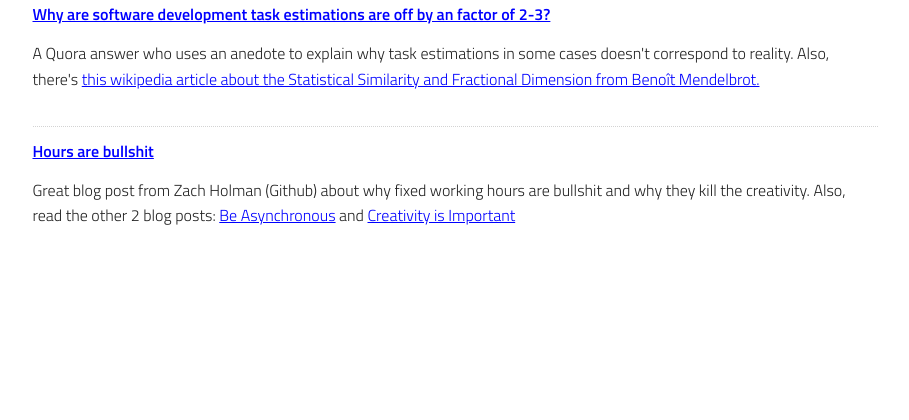
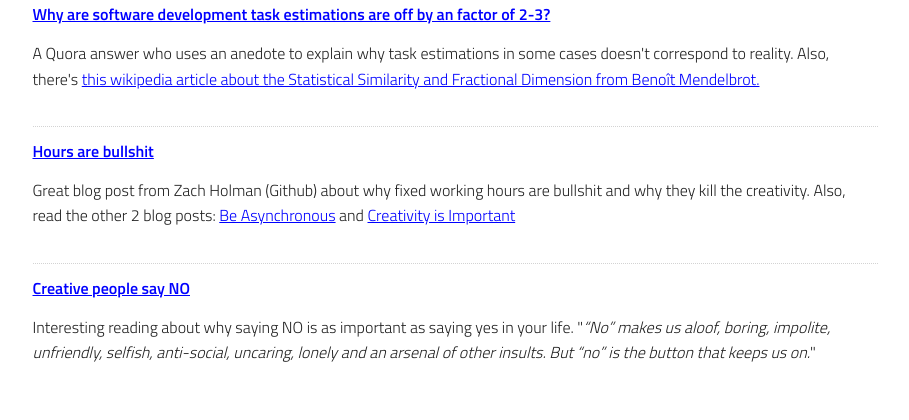
Before and after one commit to luizfonseca/luiz.cc, a Django app: page / in a window 1280 px wide. Shown: the part 614-1034 px from the top of the page, without its empty margins (185-1094 px from the left). Before the commit the page ends 839 px from the top, so only its background shows below. Run offline with Django 3.2, Linux system fonts and the light colour scheme.

Commit message:
Add another reading reference. A blogpost from Medium.com

```diff
--- a/about/templates/about/index.html
+++ b/about/templates/about/index.html
@@ -57,8 +57,13 @@
 
 
               <dt><a href="http://zachholman.com/posts/how-github-works-hours/">Hours are bullshit</a></dt>
-              <dd>Great blog post from Zach Holman (Github) about why fixed working hours are bullshit and why they kill the creativity. Also, read the other 2 blog posts: <a href="http://zachholman.com/posts/how-github-works-asynchronous/">Be Asynchronous</a> and <a href="http://zachholman.com/posts/how-github-works-creativity/">Creativity is Important</a>
+              <dd>Great blog post from Zach Holman (Github) about why fixed working hours are bullshit and why they kill the creativity. Also, read the other 2 blog posts: <a href="http://zachholman.com/posts/how-github-works-asynchronous/">Be Asynchronous</a> and <a href="http://zachholman.com/posts/how-github-works-creativity/">Creativity is Important</a></dd>
+
+              <dt><a href="https://medium.com/thoughts-on-creativity/bad7c34842a2">Creative people say NO</a></dt>
+              <dd>Interesting reading about why saying NO is as important as saying yes in your life. "<em>“No” makes us aloof, boring, impolite, unfriendly, selfish, anti-social, uncaring, lonely and an arsenal of other insults. But “no” is the button that keeps us on.</em>"</dd>
             </dl>
+
+
         </div>
 
       </div>
```
